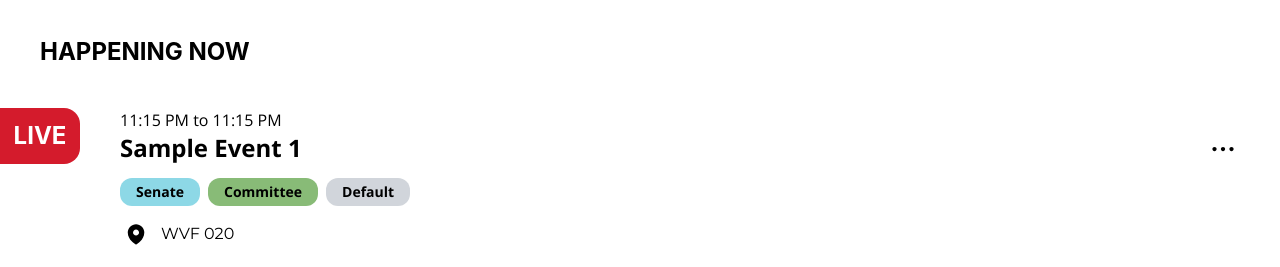
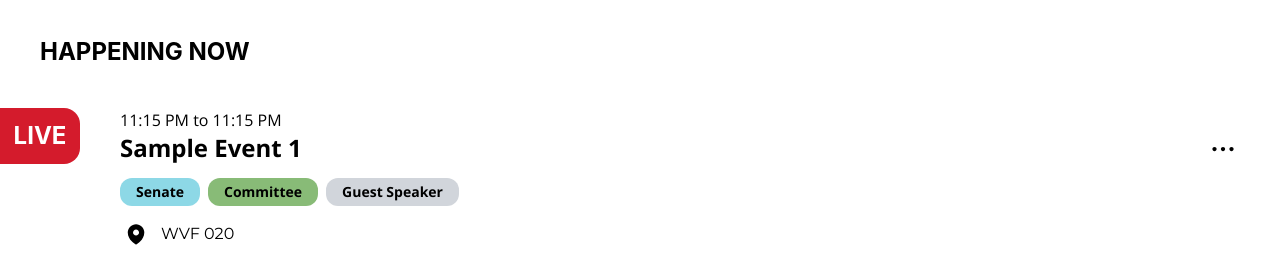
Before and after one commit to sandboxnu/sga-tooling, a React (Create React App) app: page /events in a window 1280 px wide. Shown: the top 267 px of the page. Built offline with nearby package versions, Linux system fonts and the light colour scheme.

Commit message:
Modified EventTag to allow for custom tags

```diff
--- a/src/components/EventTag.tsx
+++ b/src/components/EventTag.tsx
@@ -7,17 +7,21 @@ export enum Tag {
 }
 
 const EventTag = (props: { tag: string }): ReactElement => {
+  let tag = props.tag;
+
+  if (!Object.keys(Tag).includes(props.tag)) {
+    tag = "Default";
+  }
+
   return (
-    <>
     <span
       className={
-          Tag[props.tag as keyof typeof Tag] +
+        Tag[tag as keyof typeof Tag] +
         " break-words rounded-xl text-sm font-bold font-sans px-4 py-1"
       }
     >
       {props.tag}
     </span>
-    </>
   );
 };
 
--- a/src/events.json
+++ b/src/events.json
@@ -5,7 +5,7 @@
     "endTime": "December 26, 2023 23:15:30",
     "location": "WVF 020",
     "description": "Sample text. Please don’t read this ar ea. If you do you may be subject to legal action. The FitnessGram™ Pacer Test is a multistage aerobic capacity test that progressively gets more difficult as it continues. The 20 meter pacer test will begin in 30 seconds. Line up at the start. The running speed starts slowly, but gets faster each minute after you hear this signal.",
-    "tags": ["Senate", "Committee", "Default"]
+    "tags": ["Senate", "Committee", "Guest Speaker"]
   },
   {
     "name": "Sample Event 2",
```
Lines whose indentation alone changed are shown as unchanged.
